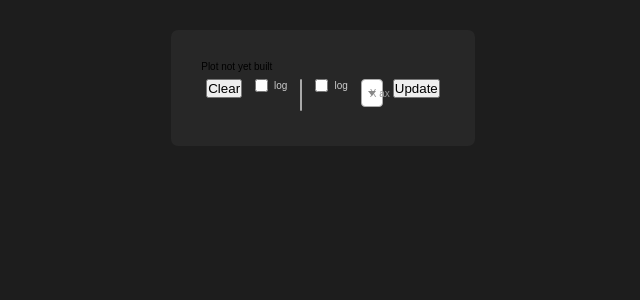
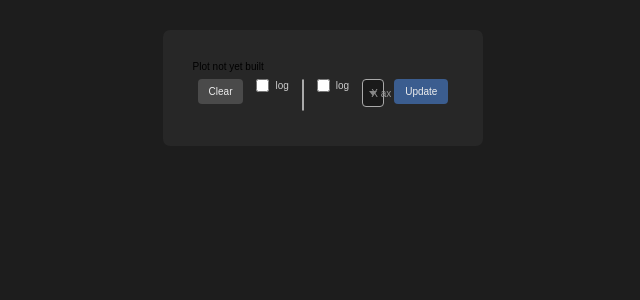
Before and after one commit to dyunis/viz_app, a Flask app: template templates/index.html in a window 1280 px wide. Shown: the top 300 px of the page, without its empty margins (317-957 px from the left). Run offline with Flask 2, Linux system fonts and the light colour scheme; the template is opened without the code that fills it, so the values that code supplies are empty; some libraries are stand-ins or nearby versions.

Commit message:
dark mode styling, legend hide button

```diff
--- a/app.py
+++ b/app.py
@@ -81,14 +81,28 @@
     if ylog:
         fig.update_yaxes(type='log')
 
+    # general layout
     ytitle = ykeys[0] if len(ykeys) == 1 else 'value'
-    legend = {'xanchor': 'left', 'x': 1, 'yanchor': 'top', 'y': 1}
-    margin = {'l': 10, 'r': 10, 't': 30, 'b': 10, 'pad': 0}
-    fig.update_layout(autosize=True, xaxis_title=xkey, yaxis_title=ytitle, template='plotly_dark', legend=legend, margin=margin)
+    legend = {'xanchor': 'left', 'x': 1.02, 'y': 1}
+    fig.update_layout(xaxis_title=xkey, yaxis_title=ytitle, template='plotly_dark', legend=legend, font={'family': 'Arial'})
+
+    # small color changes
     template = {'layout': {'paper_bgcolor': '#272727', 'plot_bgcolor': '#222', 'font': {'color': '#ccc'}}}
     fig.update_layout(template=template)
 
-    plotly.io.write_html(fig, './plots/plot.html')
+    # adding toggle to hide legend
+    buttons = [{ 'visible': True,
+                 'label': 'legend',
+                 'method': 'update',
+                 'args': [{'showlegend': True}],
+                 'args2':[{'showlegend': False}] }]
+    fig.update_layout(updatemenus=[{'type': 'buttons', 'buttons': buttons, 'x': 1.02, 'xanchor': 'left', 'y': 1.02, 'yanchor': 'bottom'}])
+
+    # editable would be nice but makes clicking on legend names impossible
+    # maybe js button to toggle editable mode?
+    config = {'responsive': True, 'scrollZoom': True, 'displayModeBar': True, 'editable': False}
+
+    plotly.io.write_html(fig, './plots/plot.html', config=config)
 
 # loads a json or dir of jsons
 def load(path):
--- a/static/script.js
+++ b/static/script.js
@@ -61,6 +61,7 @@
 $(document).ready(function() {
   $('.js-example-placeholder-single').select2();
   $('.js-example-placeholder-multiple').select2();
+
   $('#x').select2({placeholder: 'X axis'});
   $('#y').select2({
     placeholder: 'Y axis',
@@ -73,5 +74,6 @@
       return {id: params.term, text: params.term}
     }
   });
+
   $('#x').val('step').trigger('change')
 })
--- a/static/style.css
+++ b/static/style.css
@@ -80,9 +80,85 @@
   margin: 0px 3px;
 }
 
+/* reset button styles */
 button {
+  padding: 0;
+  border: none;
+  font: inherit;
+  color: inherit;
+  background-color: transparent;
+  cursor: pointer;
+}
+
+.btn {
   height: fit-content;
   height: -webkit-fit-content;
   height: -moz-fit-content;
   height: -ms-fit-content;
+
+  display: inline-block;
+  text-align: center;
+  text-decoration: none;
+
+  margin: 2px 0px;
+
+  border: 1px solid transparent;
+  border-radius: 4px;
+
+  padding: 0.5em 1em;
+
+  color: #eee;
+  background-color: rgba(59, 93, 143, 1.0);
 }
+
+.btn:active {
+  background-color: rgba(59, 93, 143, 0.5);
+}
+
+.btn:hover {
+  border-color: currentColor;
+}
+
+#y-clear {
+  background-color: #4a4a4a;
+}
+
+#y-clear:active {
+  background-color: #2a2a2a;
+}
+
+.select2-container--default .select2-selection--single,
+.select2-container--default .select2-selection--multiple {
+  background-color: #1a1a1a;
+  color: #ccc;
+}
+
+.select2-search,
+.select2-search input {
+  background-color: #1a1a1a;
+  color: #ccc;
+}
+
+.select2-results {
+  background-color: #1a1a1a;
+  color: #ccc;
+}
+
+.select2-container--default .select2-selection--multiple .select2-selection__choice {
+  background-color: #2a2a2a;
+  color: #ccc;
+  border: 1px solid #ccc;
+}
+
+.select2-container--default .select2-results__option--selected {
+  background-color: #444;
+}
+
+.select2-container--default .select2-selection--single .select2-selection__rendered {
+  color: #ccc;
+}
+
+.select2-container--default .select2-results__option--highlighted.select2-results__option--selectable {
+   background-color: rgba(59, 93, 143, 1.0);
+  color: #fff;
+}
--- a/templates/index.html
+++ b/templates/index.html
@@ -10,7 +10,7 @@
 {% endif %}
 
 <figcaption id='controls'>
-    <button id='y-clear' onclick='clear_selections("y")'> Clear </button>
+    <button class='btn' id='y-clear' onclick='clear_selections("y")'> Clear </button>
     <div class='log-controls'>
         <input type='checkbox' id='ylog' name='ylog'>
         <label for='ylog'> log </label>
@@ -43,7 +43,7 @@
     {% endfor %}
   </select>
 
-  <button id='update-button' onclick='update_plot()'>
+  <button class='btn' id='update-button' onclick='update_plot()'>
     Update
   </button>
 </figcaption>
```
